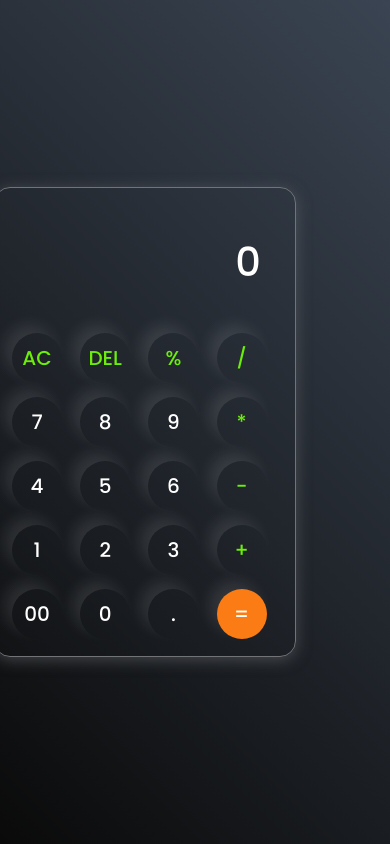
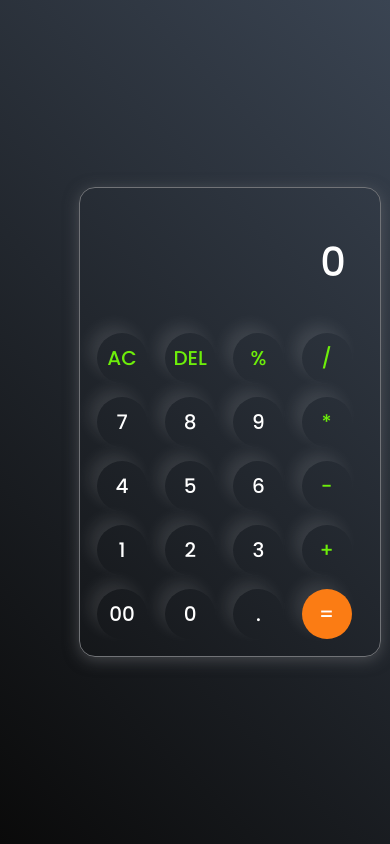
Before and after one commit to Saeed-Hussain/CALCULATOR, a plain HTML site: page index.html in a window 390 px wide. Drawn offline with Linux system fonts and the light colour scheme.

Commit message:
Update style.css

```diff
--- a/style.css
+++ b/style.css
@@ -66,7 +66,7 @@ button{
 @media (max-width: 600px) {
     .calculator {
         padding: 10px;
-        margin-right: 100px;
+        margin-left: 70px;
     }
     button {
 
```
